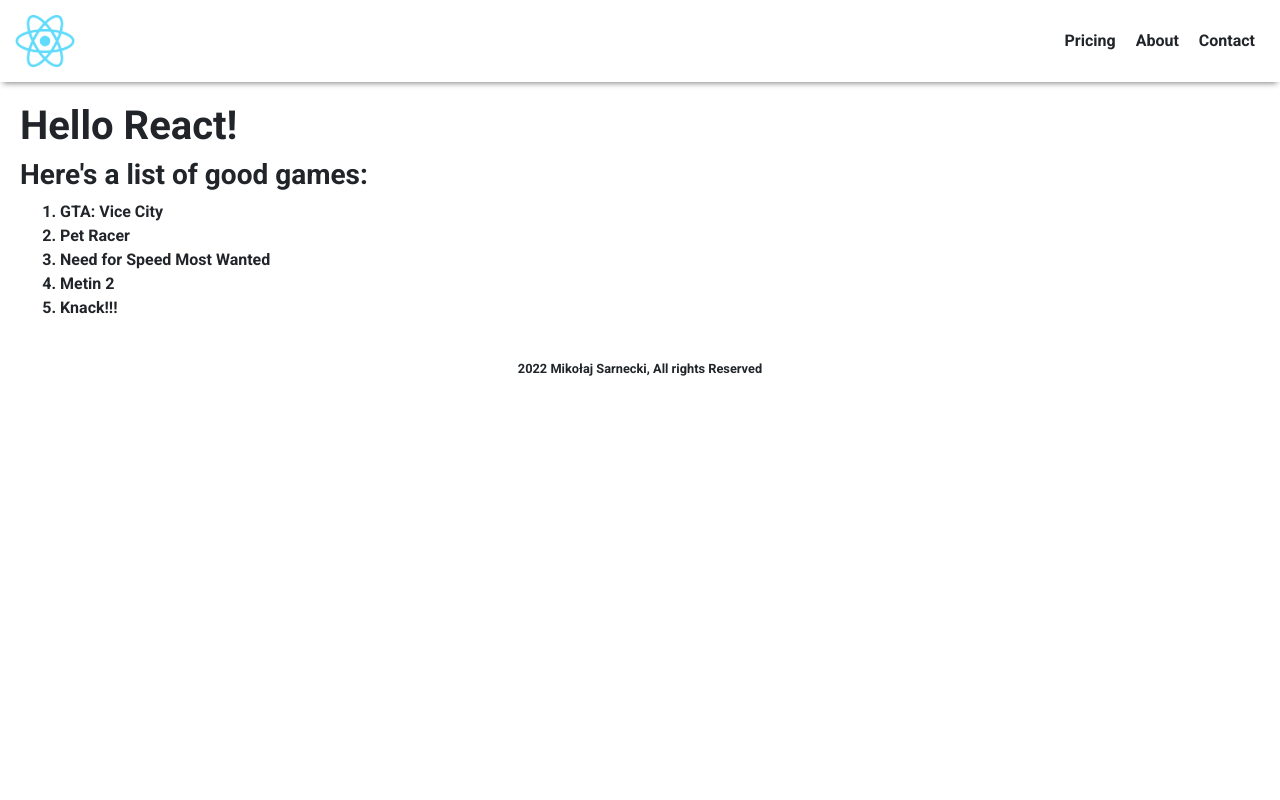
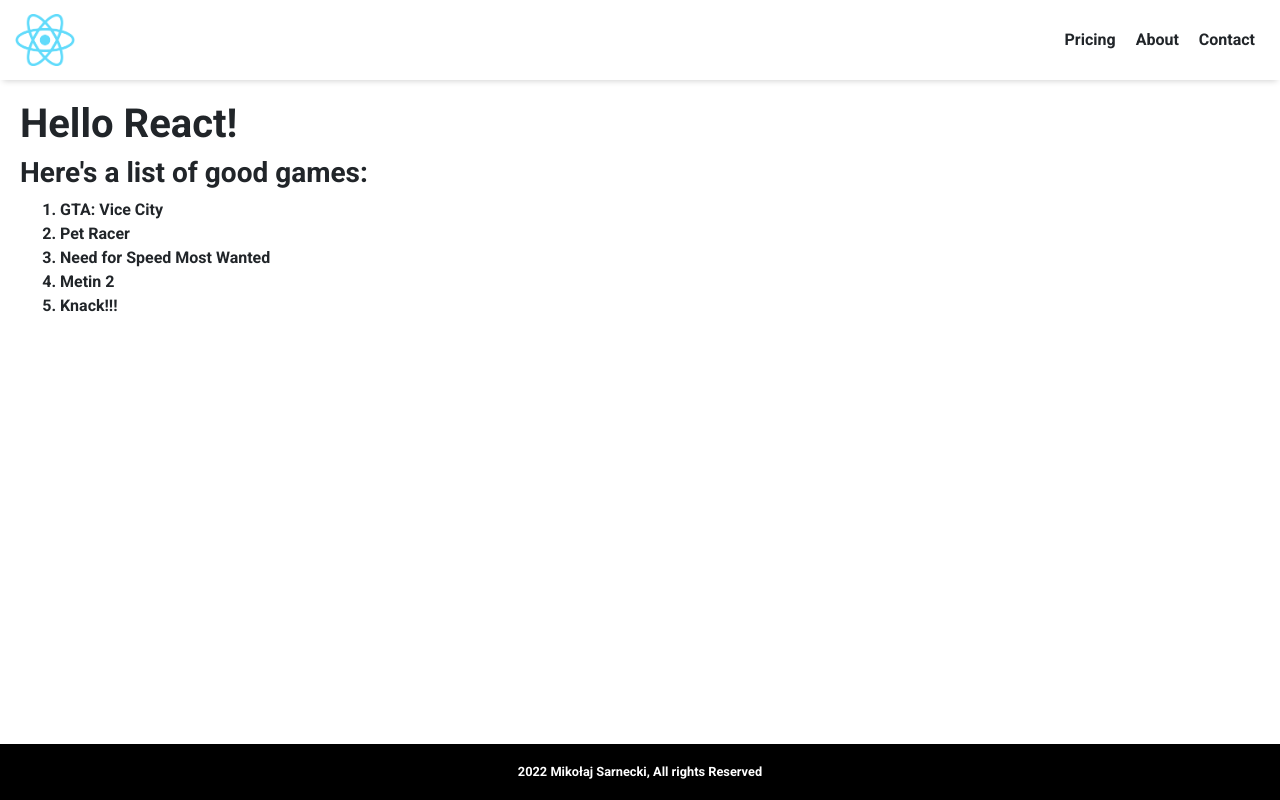
Before and after one commit to exploooo/reactCourse, a plain HTML site: page reactFacts/index.html in a window 1280 px wide. Drawn offline with nearby package versions, Linux system fonts and the light colour scheme.

Commit message:
some initial styling

```diff
--- a/reactFacts/style.css
+++ b/reactFacts/style.css
@@ -5,8 +5,9 @@
     align-items: center;
     justify-content: space-between;
     padding: 15px;
-    box-shadow: 0 4px 6px -3px gray;
+    box-shadow: 0 4px 6px -3px lightgray;
     font-family: 'Roboto', sans-serif;
+    height: 10vh;
 }
 
 .nav-links{
@@ -29,9 +30,17 @@
 .main{
     padding: 20px;
     font-family: 'Roboto', sans-serif;
+    height: 83vh;
 }
 
 .footer{
-    text-align: center;
+    display: flex;
+    align-items: center;
+    justify-content: center;
     font-family: 'Roboto', sans-serif;
+    background-color: black;
+    color: white;
+    margin: 0;
+    padding: 5px;
+    min-height: 7vh;
 }
```
